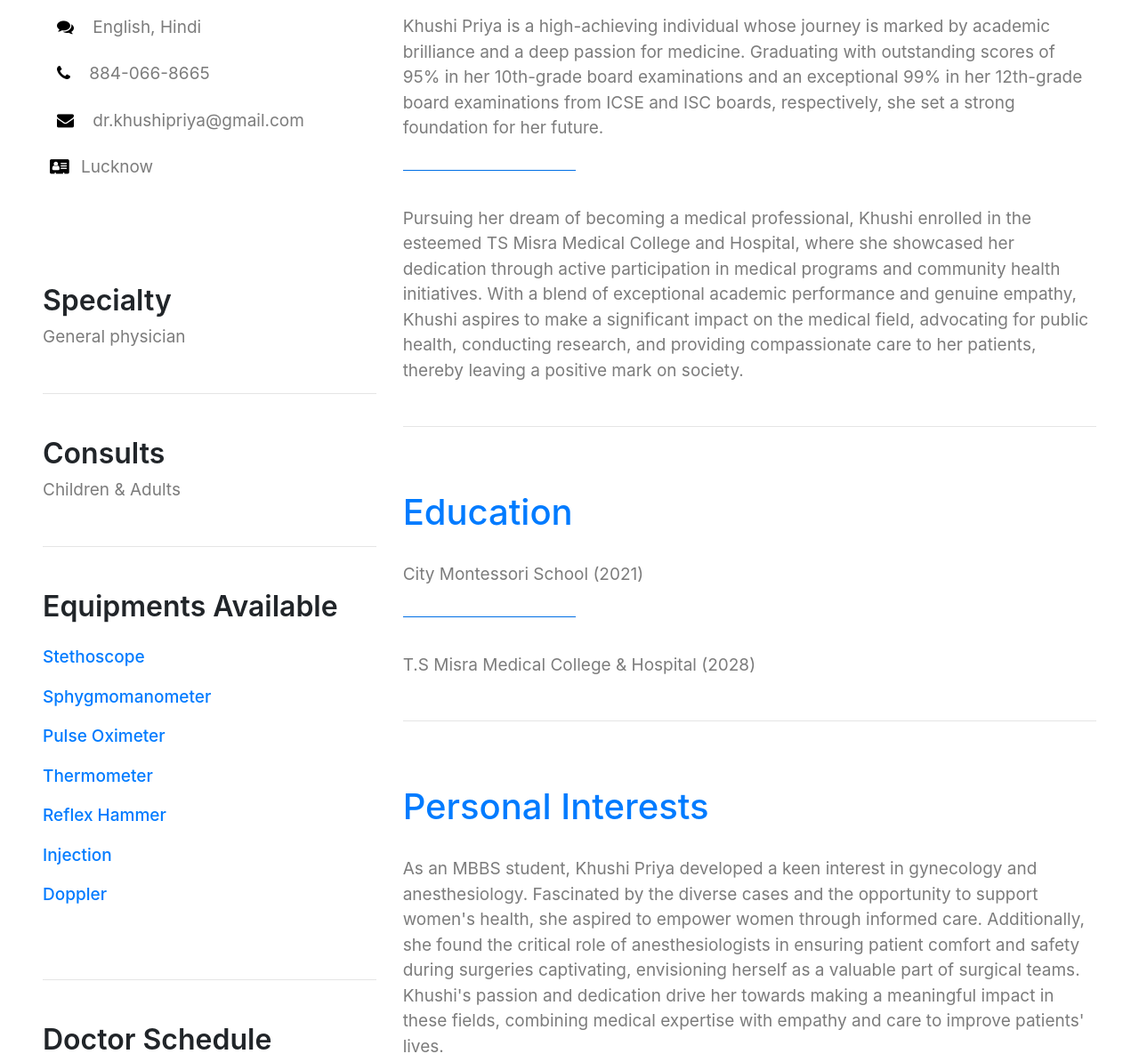
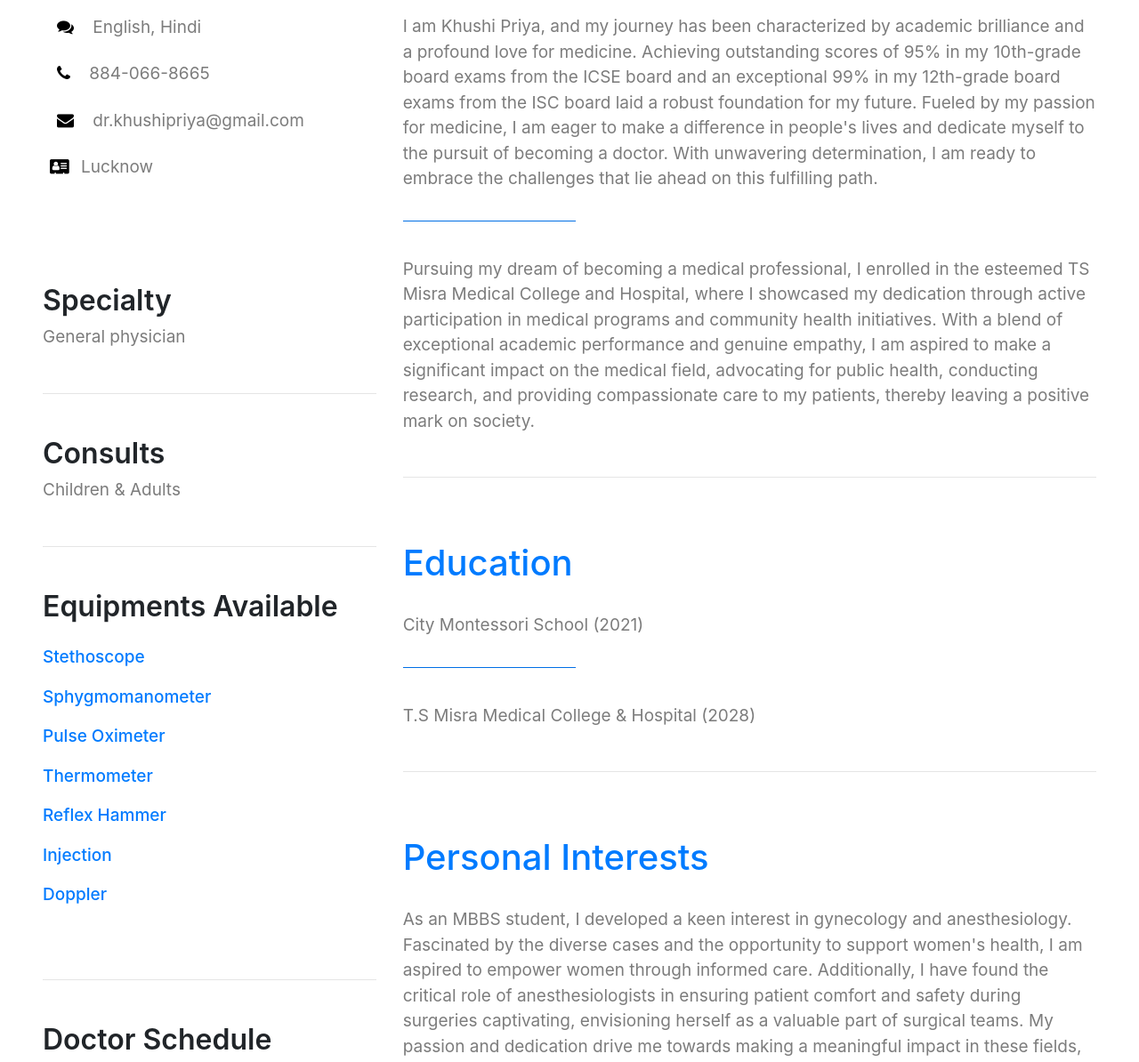
Before and after one commit to drkhushipriya/resume, a plain HTML site: page index.html in a window 1280 px wide. Shown: the part 505-1699 px from the top of the page at 89% size. Drawn offline with nearby package versions, Linux system fonts and the light colour scheme.

Commit message:
Update index.html

```diff
--- a/index.html
+++ b/index.html
@@ -52,7 +52,6 @@
                     <div class="aside py-5">
                         <p class="py-1"><i class="fa fa-user px-3"></i> Female </p>
                         <p class="py-1"><i class="fa fa-comments px-3"></i> English, Hindi </p>
-
                         <p class="py-1"><i class="fa fa-phone px-3"></i> 884-066-8665 </p>
                         <p class="py-1"><i class="fa fa-envelope px-3"></i> dr.khushipriya@gmail.com </p>
                         <p class="py-1"><i class="fa fa-address-card px-2"></i> Lucknow </p>
@@ -110,11 +109,11 @@
                 <div class="col-md-8">
 
                     <h1 class="text-primary py-4">Biography</h1>
-                    <p>Khushi Priya is a high-achieving individual whose journey is marked by academic brilliance and a deep passion for medicine. Graduating with outstanding scores of 95% in her 10th-grade board examinations and an exceptional 99% in her 12th-grade board examinations from ICSE and ISC boards, respectively, she set a strong foundation for her future.</p>
+                    <p>I am Khushi Priya, and my journey has been characterized by academic brilliance and a profound love for medicine. Achieving outstanding scores of 95% in my 10th-grade board exams from the ICSE board and an exceptional 99% in my 12th-grade board exams from the ISC board laid a robust foundation for my future. Fueled by my passion for medicine, I am eager to make a difference in people's lives and dedicate myself to the pursuit of becoming a doctor. With unwavering determination, I am ready to embrace the challenges that lie ahead on this fulfilling path.</p>
 
                     <hr class="text-primary bg-primary w-25 float-left"> <br /> <br />
 
-                    <p>Pursuing her dream of becoming a medical professional, Khushi enrolled in the esteemed TS Misra Medical College and Hospital, where she showcased her dedication through active participation in medical programs and community health initiatives. With a blend of exceptional academic performance and genuine empathy, Khushi aspires to make a significant impact on the medical field, advocating for public health, conducting research, and providing compassionate care to her patients, thereby leaving a positive mark on society.</p>
+                    <p>Pursuing my dream of becoming a medical professional, I enrolled in the esteemed TS Misra Medical College and Hospital, where I showcased my dedication through active participation in medical programs and community health initiatives. With a blend of exceptional academic performance and genuine empathy, I am aspired to make a significant impact on the medical field, advocating for public health, conducting research, and providing compassionate care to my patients, thereby leaving a positive mark on society.</p>
 
                     <hr class="my-5">
 
@@ -132,7 +131,7 @@
 
                     <h1 class="text-primary py-4">Personal Interests</h1>
                     <p>
-                    As an MBBS student, Khushi Priya developed a keen interest in gynecology and anesthesiology. Fascinated by the diverse cases and the opportunity to support women's health, she aspired to empower women through informed care. Additionally, she found the critical role of anesthesiologists in ensuring patient comfort and safety during surgeries captivating, envisioning herself as a valuable part of surgical teams. Khushi's passion and dedication drive her towards making a meaningful impact in these fields, combining medical expertise with empathy and care to improve patients' lives.</p>
+                        As an MBBS student, I developed a keen interest in gynecology and anesthesiology. Fascinated by the diverse cases and the opportunity to support women's health, I am aspired to empower women through informed care. Additionally, I have found the critical role of anesthesiologists in ensuring patient comfort and safety during surgeries captivating, envisioning herself as a valuable part of surgical teams. My passion and dedication drive me towards making a meaningful impact in these fields, combining medical expertise with empathy and care to improve patients' lives.</p>
 
 
                     <hr class="my-5">
```
